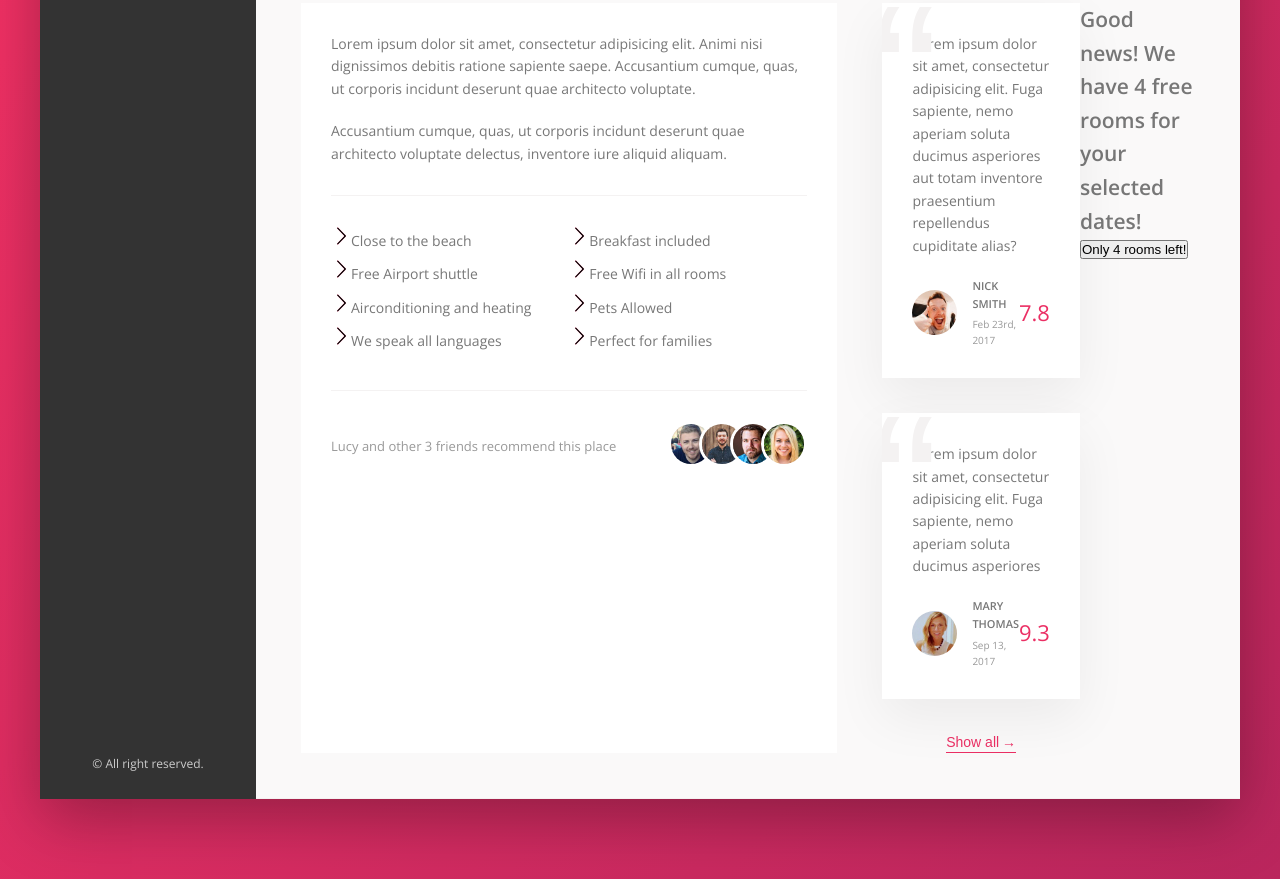
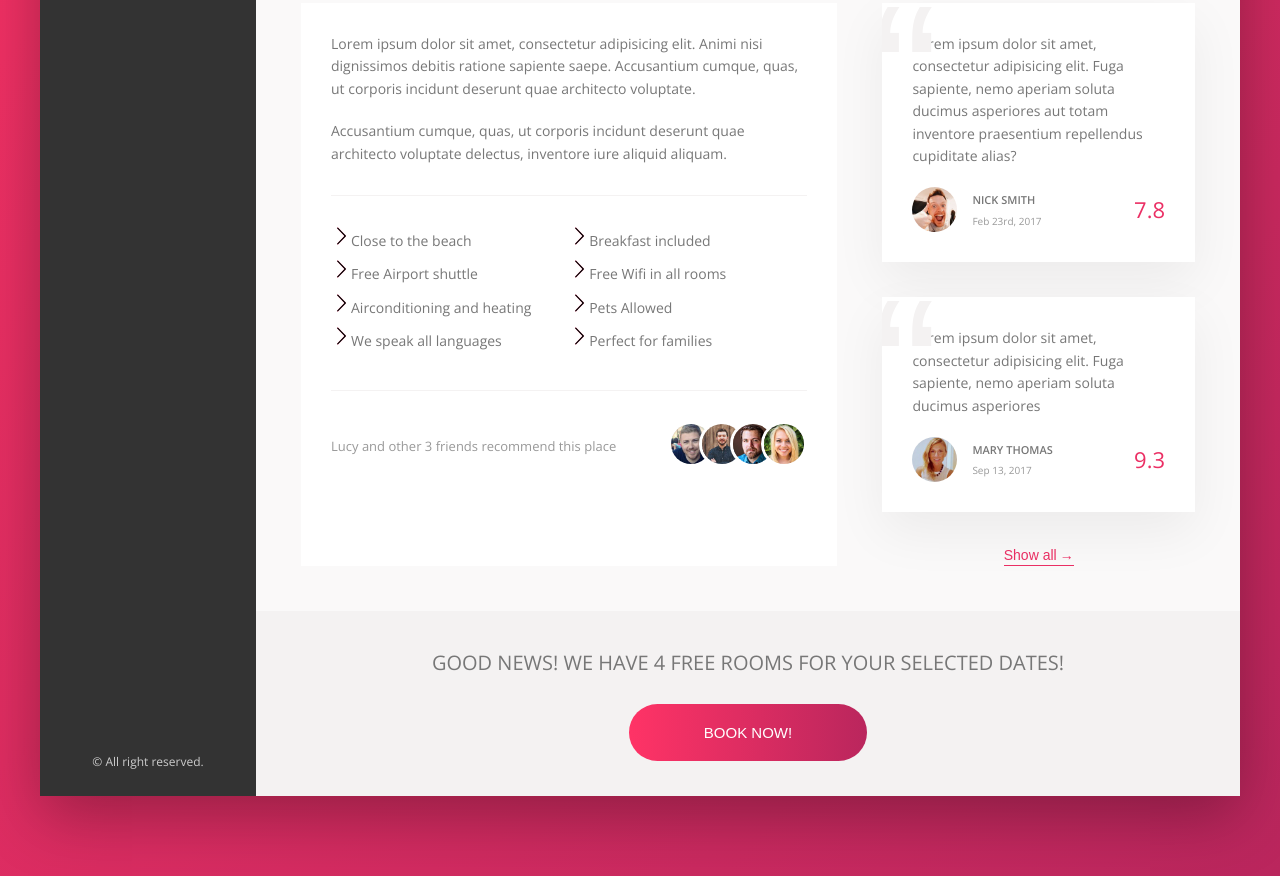
Before and after one commit to Robie-Robz/Trillo, a website: page index.html in a window 1280 px wide. Shown: the part 644-1523 px from the top of the page. Drawn offline with nearby package versions, Linux system fonts and the light colour scheme.

Commit message:
Desktop version complete

```diff
--- a/index.html
+++ b/index.html
@@ -172,16 +172,17 @@
                            </figure>
                            <button class="btn-inline">Show all<span>&rarr;</span></button>
                        </div>
-                       <div class="cta">
+
+
+                   </div>
+                   <div class="cta">
                            <h2 class="cta__book-now">
                                Good news! We have 4 free rooms for your selected dates!
                            </h2>
                            <button class="btn">
-                               Only 4 rooms left!
+                               <span class="btn__visible">Book now!</span><span class="btn__invisible">Only 4 rooms left!</span>
                            </button>
                        </div>
-
-                   </div>
                </main>
            </div>
        </div>
--- a/sass/_components.scss
+++ b/sass/_components.scss
@@ -17,7 +17,7 @@
         border-radius: 100px;
         width:90%;
         transition: all .2s;
-        margin-right: -3.25rem;
+        margin-right:-3.25rem;
         &:focus{
             outline: none;
             width: 100%;
@@ -379,10 +379,64 @@
         font-family: sans-serif;
         line-height: 1;
         z-index: 1;
+
     }
 }
 
 .cta{
-    padding 3.5rem 0;
-    text-align-last:
+    padding: 3.5rem 0;
+    text-align:center;
+
+    &__book-now{
+        font-size: 2rem;
+        font-weight: 300;
+        text-transform: uppercase;
+        margin-bottom: 2.5rem;
+    }
 }
+
+
+
+.btn{
+    font-size: 1.5rem;
+    font-weight: 300;
+    text-transform: uppercase;
+    border-radius: 100px;
+    border:none;
+    background-image: linear-gradient(to right, var(--color-primary-light), var(--color-primary-dark));
+    color:white;
+    position: relative;
+    overflow: hidden;
+    cursor:pointer;
+    &>*{
+        display: inline-block;
+        height: 100%;
+        width:100%;
+        transition: all .2s;
+    }
+    &__visible{
+
+        padding: 2rem 7.5rem;
+    }
+    &__invisible{
+        position: absolute;
+        padding: 2rem;
+        left:0;
+        top:-100%;
+
+
+    }
+    &:hover{
+            background-image: linear-gradient(to left, var(--color-primary-light), var(--color-primary-dark));
+
+    }
+
+    &:hover &__visible{
+         transform: translateY(100%);
+    }
+    &:hover &__invisible{
+        top:0;
+    }
+
+
+}
```
Also changed, not shown: css/style.css.
